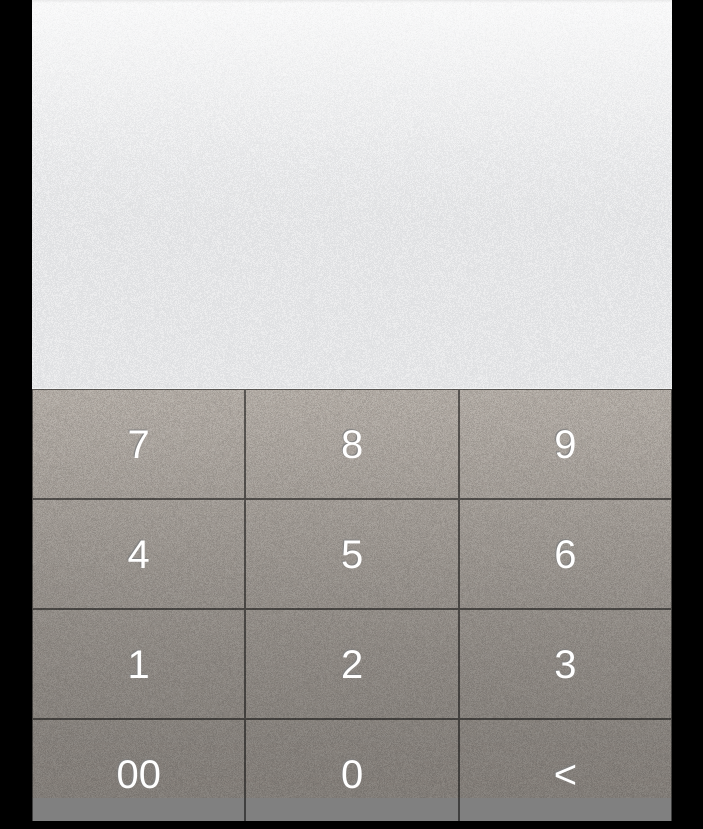
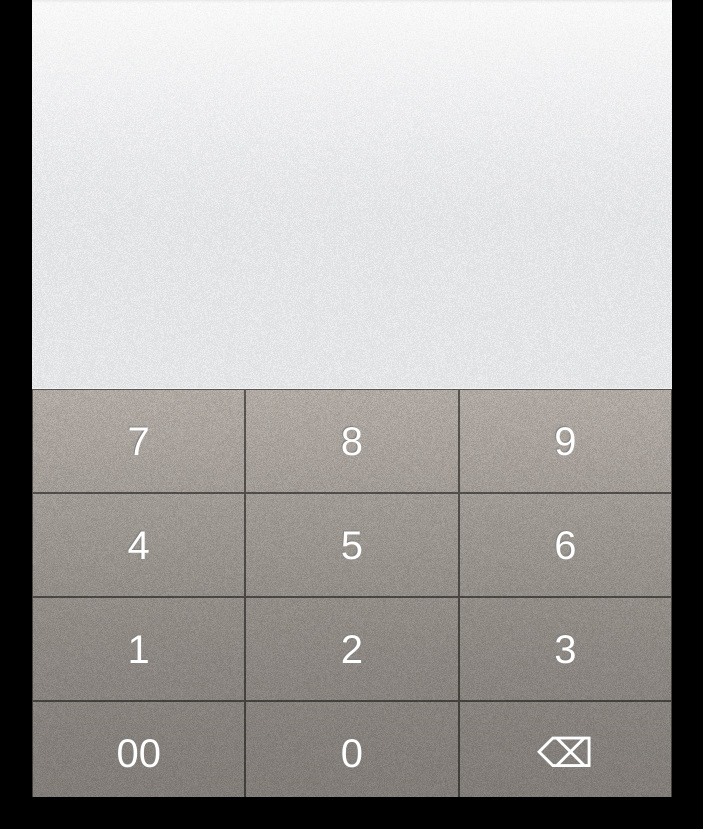
Before and after one commit to will/quicksquare, a plain HTML site: page index.html in a window 1280 px wide. Shown: the part 107-936 px from the top of the page, without its empty margins (288-991 px from the left). After the commit the page ends 912 px from the top, so only its background shows below. Drawn offline with Linux system fonts and the light colour scheme.

Commit message:
resize keys, found the delete unicode char

```diff
--- a/index.html
+++ b/index.html
@@ -30,8 +30,7 @@
         <div class='keyrow'>
           <a href="#">00</a>
           <a href="#">0</a>
-          <a href="#"><</a>
-        </div>
+          <a href="#">&#x232b;</a>
       </div>
     </div>
   </body>
--- a/style.css
+++ b/style.css
@@ -31,7 +31,7 @@ body {
 
 .keys {
   width: 640px;
-  height: 432px;
+  height: 408px;
   background: gray url('img/keys.png') no-repeat top left;
 }
 
@@ -43,8 +43,8 @@ body {
   font-size: 2.5em;
   text-decoration: none;
   width: 213px;
-  height: 108px;
-  line-height: 108px;
+  height: 102px;
+  line-height: 102px;
   text-align: center;
 
   border: 1px solid rgba(0,0,0,0.5);
```
